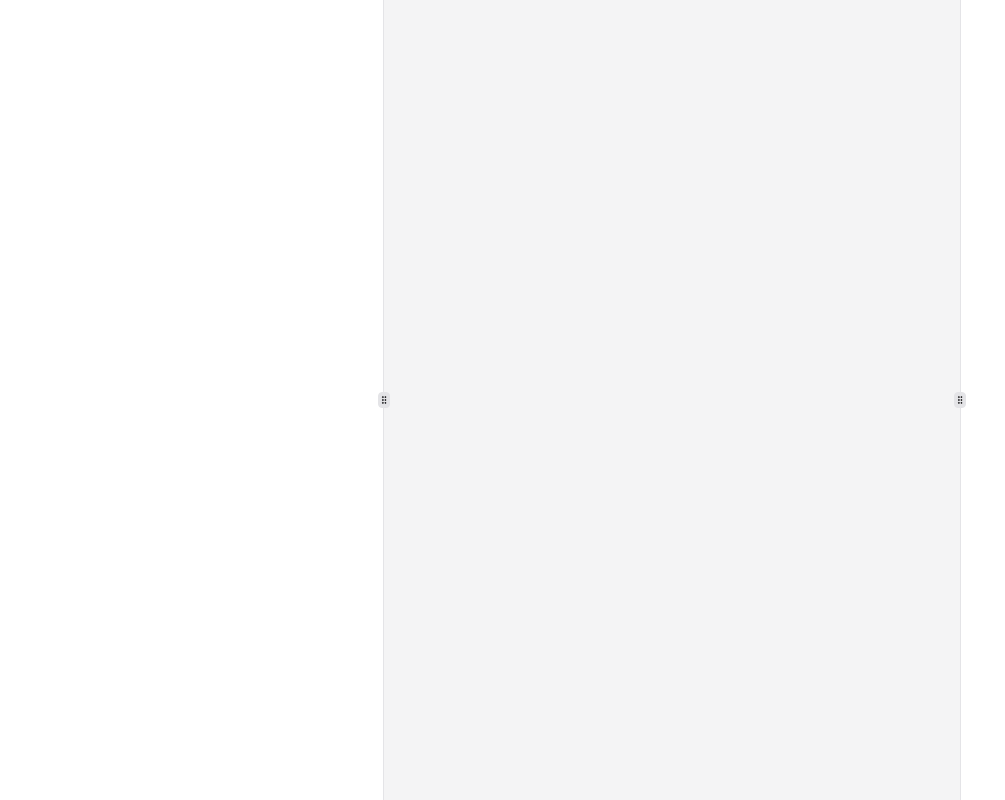
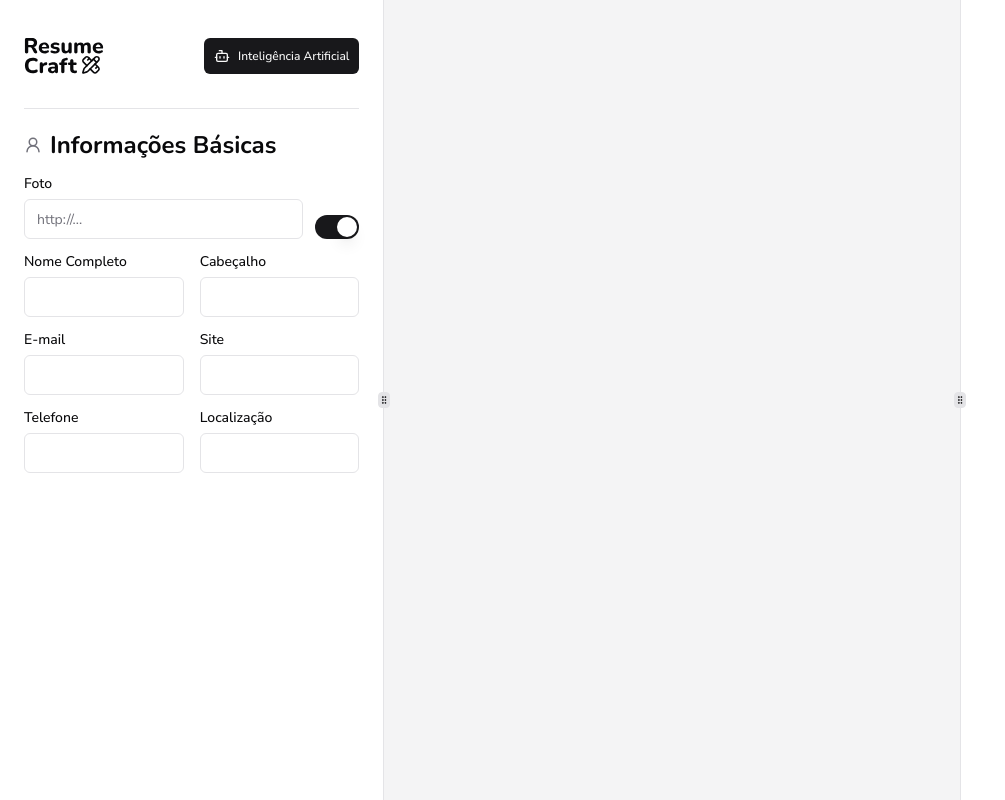
Before and after one commit to atiladelcanton/resume-craft, a Next.js app: page /dashboard/resumes/example in a window 1280 px wide. Shown: the whole page, without its empty margins (0-1005 px from the left). Built offline with nearby package versions, Linux system fonts and the light colour scheme.

Commit message:
Add form handling and new components for resume management; update package dependencies

```diff
--- a/package.json
+++ b/package.json
@@ -13,7 +13,9 @@
     "@radix-ui/react-dialog": "^1.1.4",
     "@radix-ui/react-dropdown-menu": "^2.1.4",
     "@radix-ui/react-label": "^2.1.1",
+    "@radix-ui/react-separator": "^1.1.1",
     "@radix-ui/react-slot": "^1.1.1",
+    "@radix-ui/react-switch": "^1.1.2",
     "class-variance-authority": "^0.7.1",
     "clsx": "^2.1.1",
     "lucide-react": "^0.469.0",
--- a/src/components/pages/dashboard/resume/index.tsx
+++ b/src/components/pages/dashboard/resume/index.tsx
@@ -1,3 +1,4 @@
+"use client";
 import {
     ResizableHandle,
     ResizablePanel,
@@ -6,22 +7,42 @@
 import { InfosSidebar } from "./infos-sidebar"
 import { ResumeContent } from "./resume-content"
 import { StructureSidebar } from "./structure-sidebar"
+import { FormProvider, useForm } from "react-hook-form"
 export const ResumePage = () => {
+    const defaultValues: ResumeData = {
+        content:{
+            image:{
+                url: "",
+                visible: true
+            },
+            infos:{
+                fullName: "",
+                headLine: "",
+                email: "",
+                phone: "",
+                location: "",
+                website: "",
+            }
+        }
+    }
+    const methods = useForm<ResumeData>({defaultValues});
     return (
+        <FormProvider {...methods}>
             <main className="w-full h-screen overflow-hidden">
                 <ResizablePanelGroup direction="horizontal" className="w-full h-full">
-                <ResizablePanel minSize={20 } maxSize={40} defaultSize={30}>
+                    <ResizablePanel minSize={20} maxSize={40} defaultSize={30}>
                         <InfosSidebar />
                     </ResizablePanel>
-                <ResizableHandle  withHandle/>
+                    <ResizableHandle withHandle />
                     <ResizablePanel>
                         <ResumeContent />
                     </ResizablePanel>
-                <ResizableHandle  withHandle/>
+                    <ResizableHandle withHandle />
                     <ResizablePanel minSize={20} maxSize={35} defaultSize={25}>
                         <StructureSidebar />
                     </ResizablePanel>
                 </ResizablePanelGroup>
             </main>
+        </FormProvider>
     )
 }
--- /dev/null
+++ b/src/components/pages/dashboard/resume/infos-sidebar/ai-generation-dropdown.tsx
@@ -0,0 +1,11 @@
+import { Button } from "@/components/ui/button"
+import { Bot } from "lucide-react"
+
+export const AiGenerationDropdown = () => {
+    return (
+        <Button className="gap-2 text-xs px-2.5 py-1 h-9">
+            <Bot size={20} />
+            Inteligência Artificial
+        </Button>
+    )
+}
--- a/src/components/pages/dashboard/resume/infos-sidebar/index.tsx
+++ b/src/components/pages/dashboard/resume/infos-sidebar/index.tsx
@@ -1,5 +1,21 @@
+import Link from "next/link";
+import Logo from "@/assets/logo.svg"
+import { AiGenerationDropdown } from "./ai-generation-dropdown";
+import { Separator } from "@/components/ui/separator"
+import { BasicInfoSection } from "./sections/basic-info";
+
 export const InfosSidebar = () => {
     return (
-        <aside className="w-full h-full p-6 overflow-y-auto"></aside>
+        <aside className="w-full h-full p-6 overflow-y-auto">
+            <div className="w-full flex items-center justify-between">
+                <Link href="/dashboard/resumes">
+                    <Logo className="w-full max-w-[80px]" />
+                </Link>
+                <AiGenerationDropdown />
+            </div>
+
+            <Separator className="my-5"/>
+            <BasicInfoSection />
+        </aside>
     );
 }
--- /dev/null
+++ b/src/components/pages/dashboard/resume/infos-sidebar/section-title.tsx
@@ -0,0 +1,14 @@
+import { LucideIcon } from "lucide-react"
+
+type SectionTitleProps = {
+    icon: LucideIcon;
+    title: string;
+}
+export const SectionTitle = ({ icon: Icon, title }: SectionTitleProps) => {
+    return (
+        <div className="flex items-center gap-2">
+            <Icon size={18} className="text-muted-foreground" />
+            <h3 className="text-2xl font-title font-bold">{title}</h3>
+        </div>
+    )
+}
--- /dev/null
+++ b/src/components/pages/dashboard/resume/infos-sidebar/sections/basic-info.tsx
@@ -0,0 +1,35 @@
+
+import { UserRound } from "lucide-react";
+import { SectionTitle } from "../section-title";
+import { InputFIeld } from "@/components/ui/input/field";
+import { SwitchField } from "@/components/ui/switch/field";
+
+
+export const BasicInfoSection = () => {
+    return (
+        <div>
+            <SectionTitle
+                title="Informações Básicas"
+                icon={UserRound}
+            />
+            <div className="grid grid-cols-2 gap-4 mt-4 w-full">
+                <div className="col-span-full w-full flex gap-3 items-end">
+                    <InputFIeld
+                        label="Foto"
+                        placeholder="http://..."
+                        name="content.image.url"
+                        containerClassName="flex-1"
+                    />
+                    <SwitchField name="content.image.visible" className="mb-2" />
+
+                </div>
+                <InputFIeld label="Nome Completo" name="content.infos.fullName" />
+                <InputFIeld label="Cabeçalho" name="content.infos.headLine" />
+                <InputFIeld label="E-mail" name="content.infos.email" />
+                <InputFIeld label="Site" name="content.infos.website" />
+                <InputFIeld label="Telefone" name="content.infos.phone" />
+                <InputFIeld label="Localização" name="content.infos.location" />
+            </div>
+        </div>
+    );
+}
--- a/src/components/ui/field-wrapper.tsx
+++ b/src/components/ui/field-wrapper.tsx
@@ -1,15 +1,17 @@
 import { Label } from "@/components/ui/label"
+import { cn } from "@/lib/utils";
 import { ReactNode } from "react";
 
 type FieldWrapperProps = {
     label: string;
-    name:string;
+    name: string;
     children: ReactNode;
+    className?: string;
 }
 
-export const FieldWrapper = ({ label,name, children }: FieldWrapperProps) => {
+export const FieldWrapper = ({ label, name, children, className }: FieldWrapperProps) => {
     return (
-        <div className="flex flex-col gap-2">
+        <div className={cn("flex flex-col gap-2", className)}>
             <Label htmlFor={name}>{label}</Label>
             {children}
         </div>
--- a/src/components/ui/input/field.tsx
+++ b/src/components/ui/input/field.tsx
@@ -7,9 +7,10 @@
 type InputFieldProps = ComponentProps<typeof Input> & {
     label: string;
     name: string;
+    containerClassName?: string;
 }
 
-export const InputFIeld = ({ label, name, required, ...props }: InputFieldProps) => {
+export const InputFIeld = ({ label, name, required, containerClassName, ...props }: InputFieldProps) => {
     const { control } = useFormContext();
     return (
         <Controller
@@ -20,7 +21,10 @@
 
             })}
             render={({ field, fieldState }) => (
-                <FieldWrapper label={label} name={name}
+                <FieldWrapper
+                    label={label}
+                    name={name}
+                    className={containerClassName}
                 >
                     <Input {...field} {...props} />
                     {fieldState.error && (
--- /dev/null
+++ b/src/components/ui/separator.tsx
@@ -0,0 +1,31 @@
+"use client"
+
+import * as React from "react"
+import * as SeparatorPrimitive from "@radix-ui/react-separator"
+
+import { cn } from "@/lib/utils"
+
+const Separator = React.forwardRef<
+  React.ElementRef<typeof SeparatorPrimitive.Root>,
+  React.ComponentPropsWithoutRef<typeof SeparatorPrimitive.Root>
+>(
+  (
+    { className, orientation = "horizontal", decorative = true, ...props },
+    ref
+  ) => (
+    <SeparatorPrimitive.Root
+      ref={ref}
+      decorative={decorative}
+      orientation={orientation}
+      className={cn(
+        "shrink-0 bg-border",
+        orientation === "horizontal" ? "h-[1px] w-full" : "h-full w-[1px]",
+        className
+      )}
+      {...props}
+    />
+  )
+)
+Separator.displayName = SeparatorPrimitive.Root.displayName
+
+export { Separator }
--- /dev/null
+++ b/src/components/ui/switch/field.tsx
@@ -0,0 +1,22 @@
+
+import { Controller, useFormContext } from "react-hook-form"
+
+import { Switch } from ".";
+
+type SwitchFieldProps = {
+    name: string;
+    className?: string;
+}
+
+export const SwitchField = ({ name,className, ...props }: SwitchFieldProps) => {
+    const { control } = useFormContext();
+    return (
+        <Controller
+            control={control}
+            name={name}
+            render={({ field, fieldState }) => (
+                <Switch {...props} checked={field.value} onCheckedChange={field.onChange} />
+            )}
+        />
+    )
+}
--- /dev/null
+++ b/src/components/ui/switch/index.tsx
@@ -0,0 +1,29 @@
+"use client"
+
+import * as React from "react"
+import * as SwitchPrimitives from "@radix-ui/react-switch"
+
+import { cn } from "@/lib/utils"
+
+const Switch = React.forwardRef<
+  React.ElementRef<typeof SwitchPrimitives.Root>,
+  React.ComponentPropsWithoutRef<typeof SwitchPrimitives.Root>
+>(({ className, ...props }, ref) => (
+  <SwitchPrimitives.Root
+    className={cn(
+      "peer inline-flex h-6 w-11 shrink-0 cursor-pointer items-center rounded-full border-2 border-transparent transition-colors focus-visible:outline-none focus-visible:ring-2 focus-visible:ring-ring focus-visible:ring-offset-2 focus-visible:ring-offset-background disabled:cursor-not-allowed disabled:opacity-50 data-[state=checked]:bg-primary data-[state=unchecked]:bg-input",
+      className
+    )}
+    {...props}
+    ref={ref}
+  >
+    <SwitchPrimitives.Thumb
+      className={cn(
+        "pointer-events-none block h-5 w-5 rounded-full bg-background shadow-lg ring-0 transition-transform data-[state=checked]:translate-x-5 data-[state=unchecked]:translate-x-0"
+      )}
+    />
+  </SwitchPrimitives.Root>
+))
+Switch.displayName = SwitchPrimitives.Root.displayName
+
+export { Switch }
```
Also changed, not shown: src/@types/types.d.ts (added, +20 -0 lines), 1 other file (tests, documents, lock files or other folders). Lines whose indentation alone changed are shown as unchanged.
